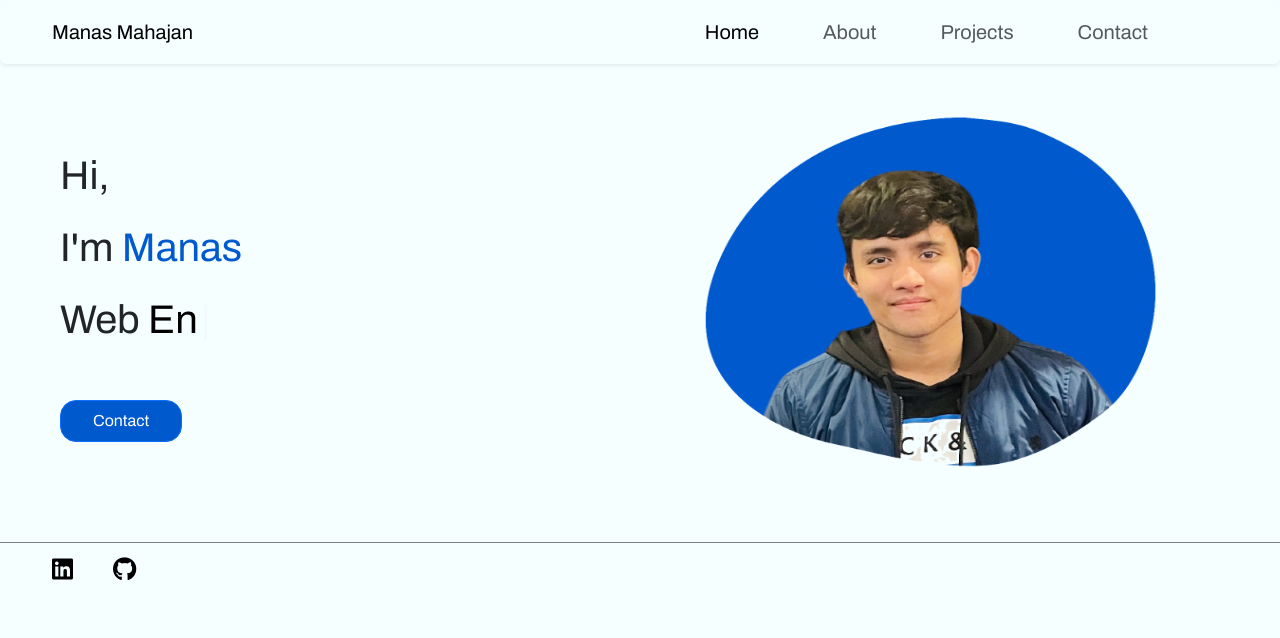
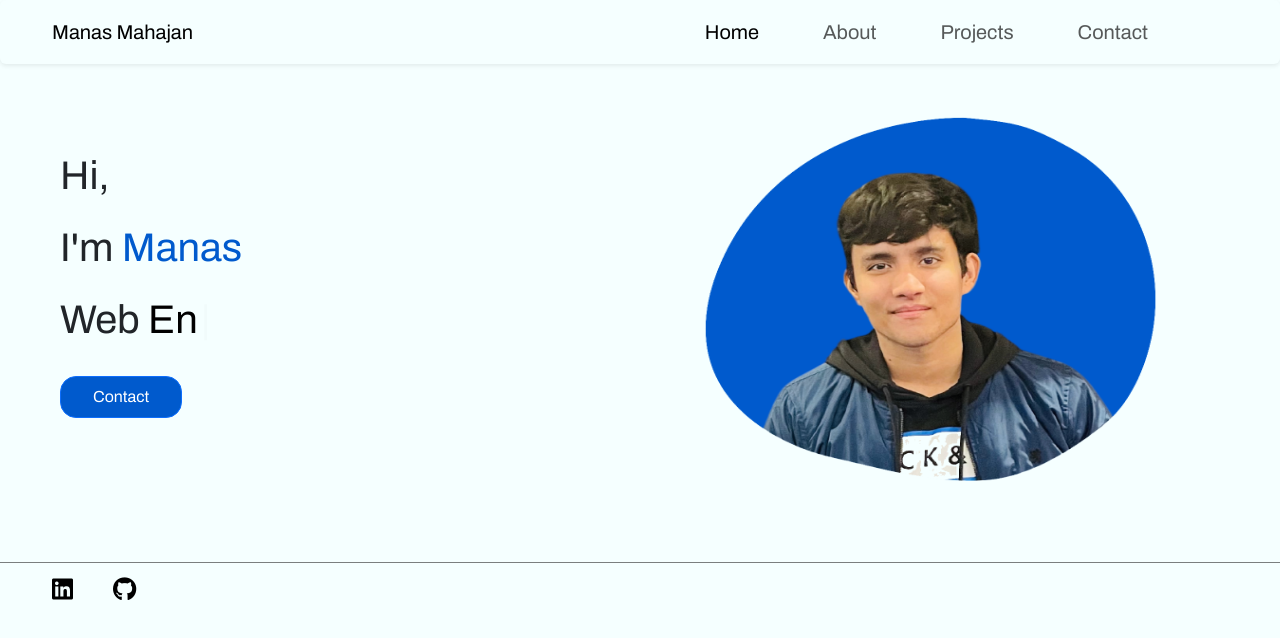
Before and after one commit to ManasMahajan2003/Portfolio, a React (Vite) app: page / in a window 1280 px wide. Shown: the top 638 px of the page. Built offline with nearby package versions, Linux system fonts and the light colour scheme.

Commit message:
Home page button margin

```diff
--- a/src/index.css
+++ b/src/index.css
@@ -62,7 +62,7 @@ body{
   background-color: rgba(0, 90, 205) !important;
   padding: 0.5rem 2rem 0.5rem 2rem;
   border-radius: 1rem;
-  margin-bottom: 2rem;
+  margin-bottom: 9rem;
 }
 
 .about-content{
--- a/src/pages/Contact.jsx
+++ b/src/pages/Contact.jsx
@@ -3,6 +3,7 @@ const Contact = () => {
     <section className="container-fluid contact-page ">
         <div className="container ">
             <h2>If you have any thoughts, suggestions, or just want to chat about coding , I'm all ears</h2>
+            <br /><br />
             <h4>Feel free to mail on: <i>manasmahajan1209@gmail.com</i></h4>
         </div>
     </section>
--- a/src/pages/Home.jsx
+++ b/src/pages/Home.jsx
@@ -17,7 +17,7 @@ const Home = () => {
             <h1 className="ms-5 mt-4 fs-1">I'm <span id="manas">Manas</span></h1>
             <h1 className="ms-5 mt-4 fs-1">Web <span  style={{color:'black'}}>{text}</span><Cursor/></h1>
             <NavLink to="/contact">
-                <button className="btn btn-primary home-btn ms-5 mt-5">Contact</button>
+                <button className="btn btn-primary home-btn ms-5 mt-4 ">Contact</button>
             </NavLink>
         {/* <form action="/contact" method="get">
             <button className="btn btn-primary home-btn ms-5 mt-5">Contact</button>
```
